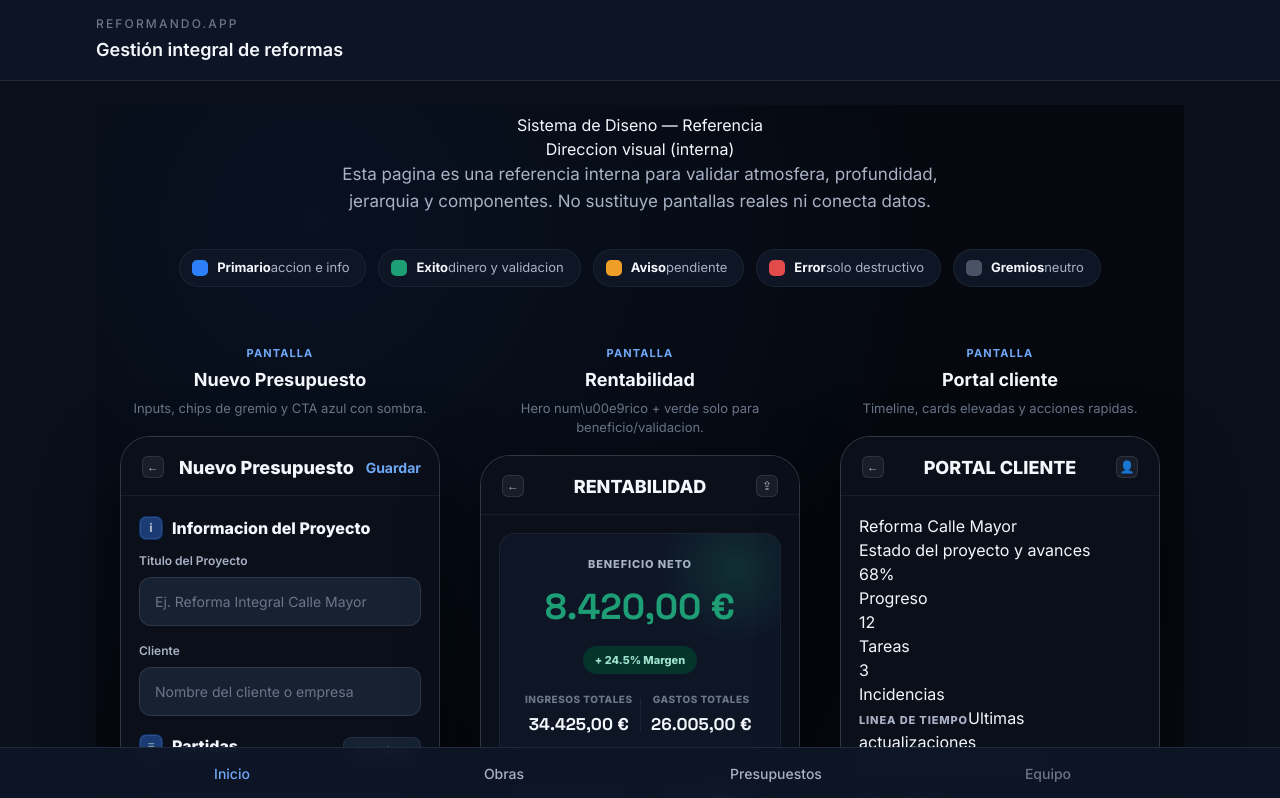
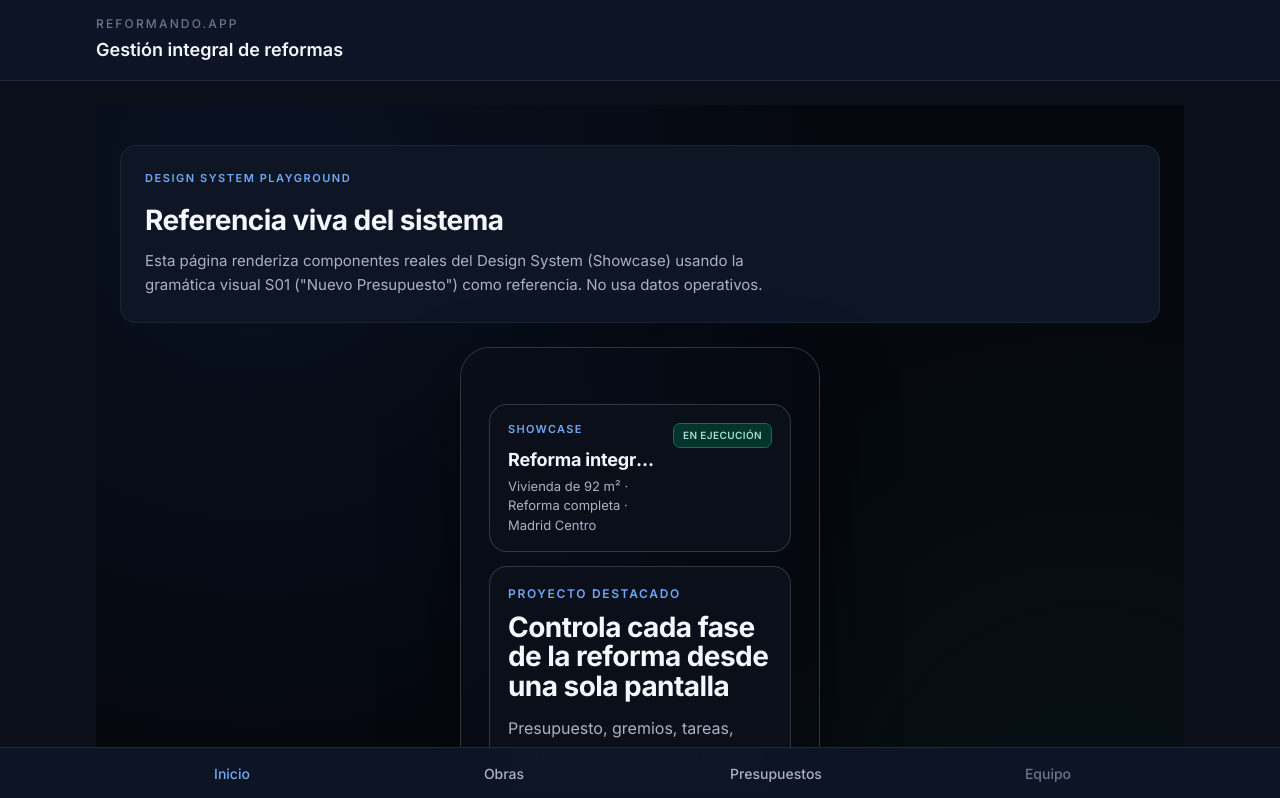
Before and after one commit to ReformandoPro/reforapp, a Next.js app: page /design-reference in a window 1280 px wide. Shown: the top 798 px of the page. Built offline with nearby package versions, Linux system fonts and the light colour scheme.

Commit message:
feat(design-reference): render live Design System components

```diff
--- /dev/null
+++ b/src/app/design-reference/layout.tsx
@@ -0,0 +1,26 @@
+import type { ReactNode } from "react";
+
+import { Inter, Space_Grotesk } from "next/font/google";
+
+import { cn } from "@/components/ui/cn";
+
+import "@/styles/showcase/tokens.css";
+import "@/styles/showcase/foundations.css";
+
+const inter = Inter({ subsets: ["latin"], variable: "--font-ui" });
+const spaceGrotesk = Space_Grotesk({
+  subsets: ["latin"],
+  variable: "--font-num",
+});
+
+export default function DesignReferenceLayout({
+  children,
+}: {
+  children: ReactNode;
+}) {
+  return (
+    <div className={cn("showcaseScope", inter.variable, spaceGrotesk.variable)}>
+      {children}
+    </div>
+  );
+}
--- a/src/app/design-reference/page.tsx
+++ b/src/app/design-reference/page.tsx
@@ -1,5 +1,41 @@
-import { DesignReferenceScreen } from "@/components/screens/DesignReferenceScreen";
+import { PhoneFrame } from "@/components/showcase/PhoneFrame";
+import { ShowcaseProjectScreen } from "@/components/screens/showcase/ShowcaseProjectScreen";
+import { getShowcaseProjectBySlug } from "@/lib/showcase/projects";
 
 export default function DesignReferencePage() {
-  return <DesignReferenceScreen />;
+  const project = getShowcaseProjectBySlug("obra-centro");
+
+  return (
+    <section className="showcasePage">
+      <div className="mx-auto flex w-full max-w-6xl flex-col gap-6 px-6 py-10">
+        <header className="rounded-[16px] border border-[var(--b-subtle)] bg-[var(--bg-surface)] p-6">
+          <p className="m-0 text-[11px] font-semibold uppercase tracking-[0.14em] text-[var(--primary-300)]">
+            Design System Playground
+          </p>
+          <h1 className="m-0 mt-3 text-[28px] font-bold tracking-[-0.02em] text-[var(--text-primary)]">
+            Referencia viva del sistema
+          </h1>
+          <p className="m-0 mt-2 max-w-[70ch] text-[15px] leading-[1.65] text-[var(--text-secondary)]">
+            Esta página renderiza componentes reales del Design System (Showcase) usando la gramática visual S01
+            ({"\"Nuevo Presupuesto\""}) como referencia. No usa datos operativos.
+          </p>
+        </header>
+
+        <div className="flex flex-col items-center gap-3">
+          <PhoneFrame>
+            {project ? (
+              <ShowcaseProjectScreen project={project} variant="compact" />
+            ) : (
+              <div className="p-6 text-[var(--text-secondary)]">Showcase mock no encontrado.</div>
+            )}
+          </PhoneFrame>
+          {project ? (
+            <p className="m-0 text-center text-[12px] text-[var(--text-tertiary)]">
+              Live components · /showcase/projects/{project.slug}
+            </p>
+          ) : null}
+        </div>
+      </div>
+    </section>
+  );
 }
```
